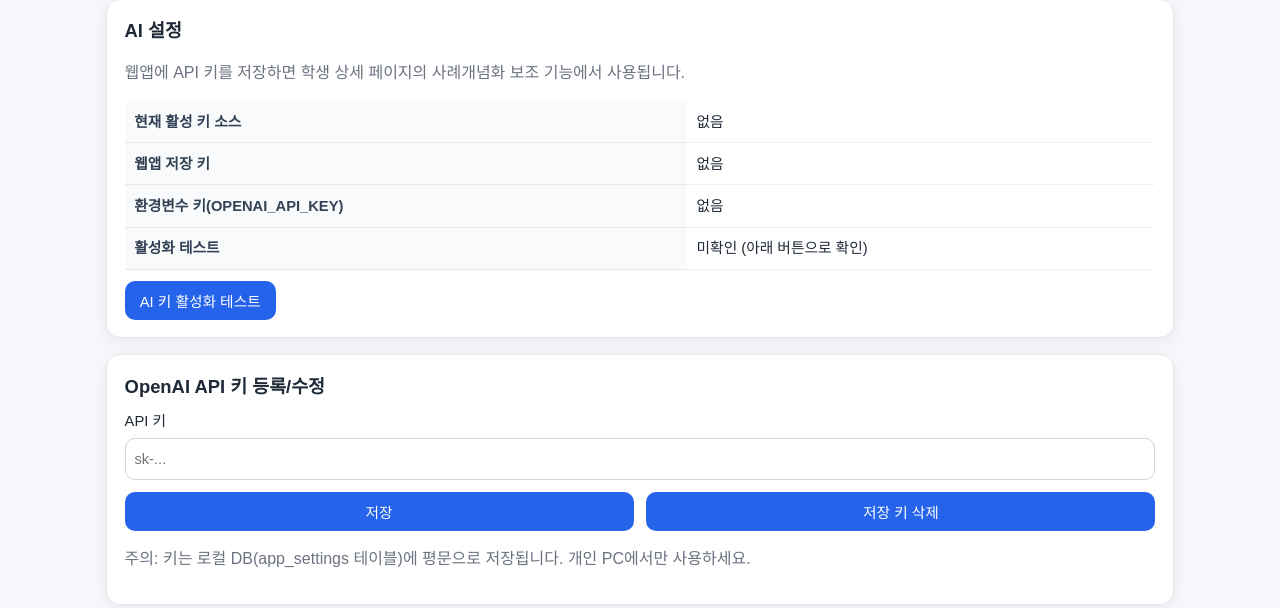
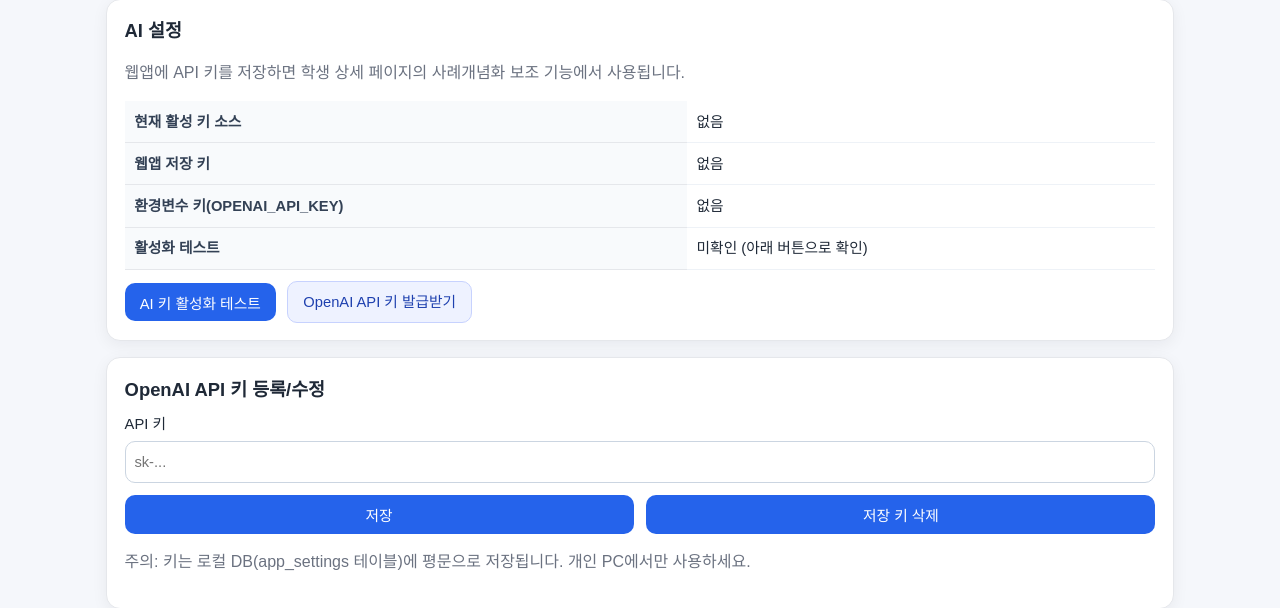
Before and after one commit to ParkJhyeonC/counsel, a Flask app: page /settings/ai in a window 1280 px wide. Shown: the part 78-686 px from the top of the page. Run offline with Flask 3, Linux system fonts and the light colour scheme; data comes from the database, SQL or seed files in the repository.

Commit message:
Add OpenAI API key issuance link in AI settings

```diff
--- a/templates/settings_ai.html
+++ b/templates/settings_ai.html
@@ -13,6 +13,7 @@
 
   <div class="button-row" style="margin-top:.7rem;">
     <button class="btn" type="button" id="validate-ai-key">AI 키 활성화 테스트</button>
+    <a class="btn btn-secondary" href="https://platform.openai.com/api-keys" target="_blank" rel="noopener noreferrer">OpenAI API 키 발급받기</a>
   </div>
 </section>
 
```
